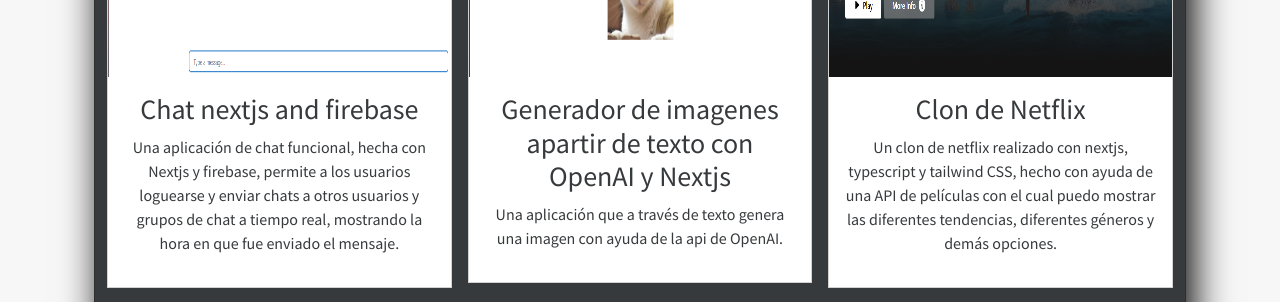
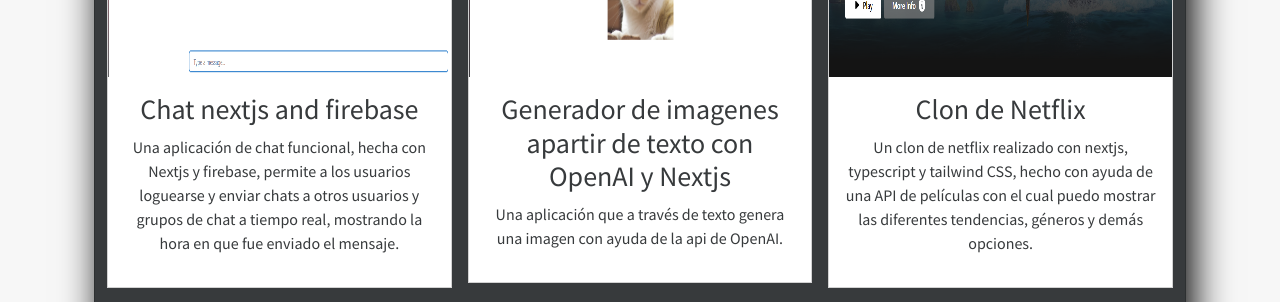
Before and after one commit to JohanLeon0914/portafolio, a Next.js app: page / in a window 1280 px wide. Shown: the part 2080-2382 px from the top of the page. Built offline with nearby package versions, Linux system fonts and the light colour scheme; a small style sheet from the web is missing.

Commit message:
corrigiendo texto

```diff
--- a/profile.js
+++ b/profile.js
@@ -61,7 +61,7 @@
     },
     {
         title: 'Clon de Netflix',
-        description: 'Un clon de netflix realizado con nextjs, typescript y tailwind CSS, hecho con ayuda de una API de películas con el cual puedo mostrar las diferentes tendencias, diferentes géneros y demás opciones.',
+        description: 'Un clon de netflix realizado con nextjs, typescript y tailwind CSS, hecho con ayuda de una API de películas con el cual puedo mostrar las diferentes tendencias, géneros y demás opciones.',
         image: 'netflix.png',
         url: 'https://netflix-clon-dun.vercel.app'
     },
```
